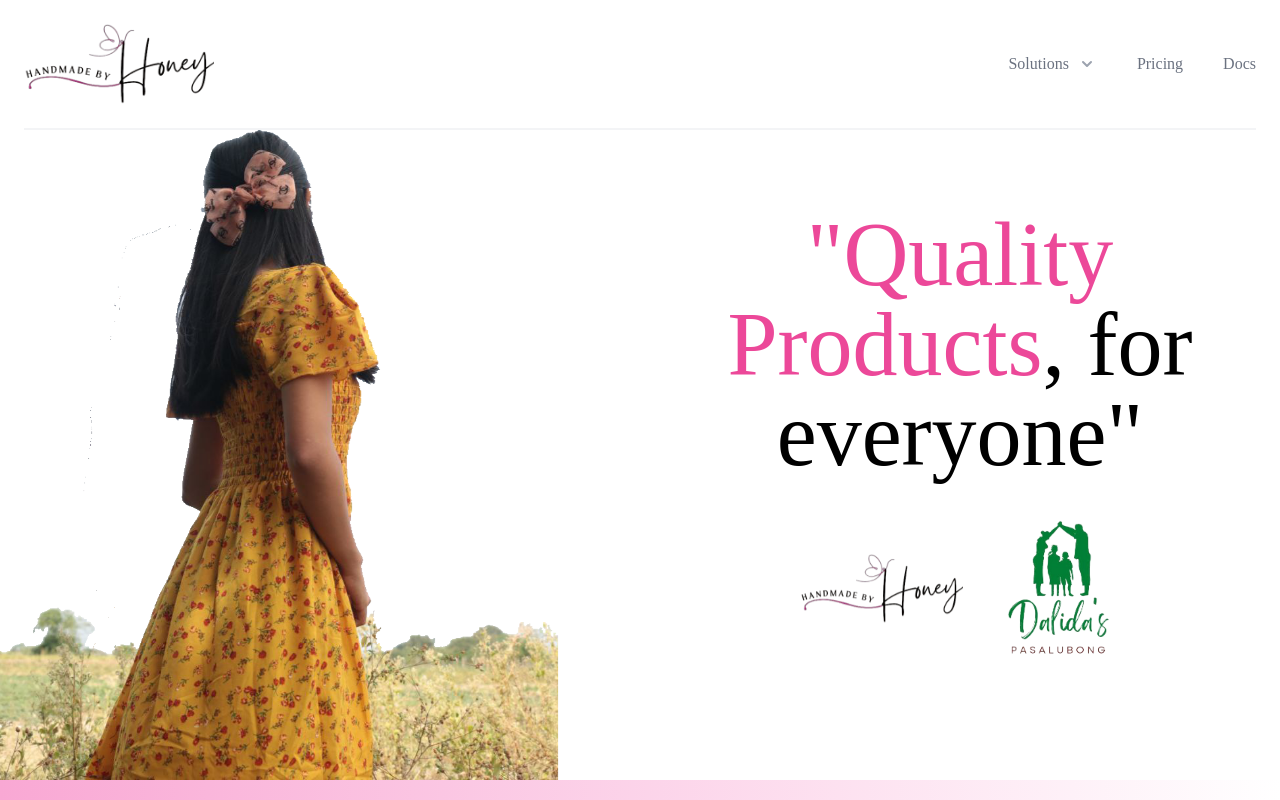
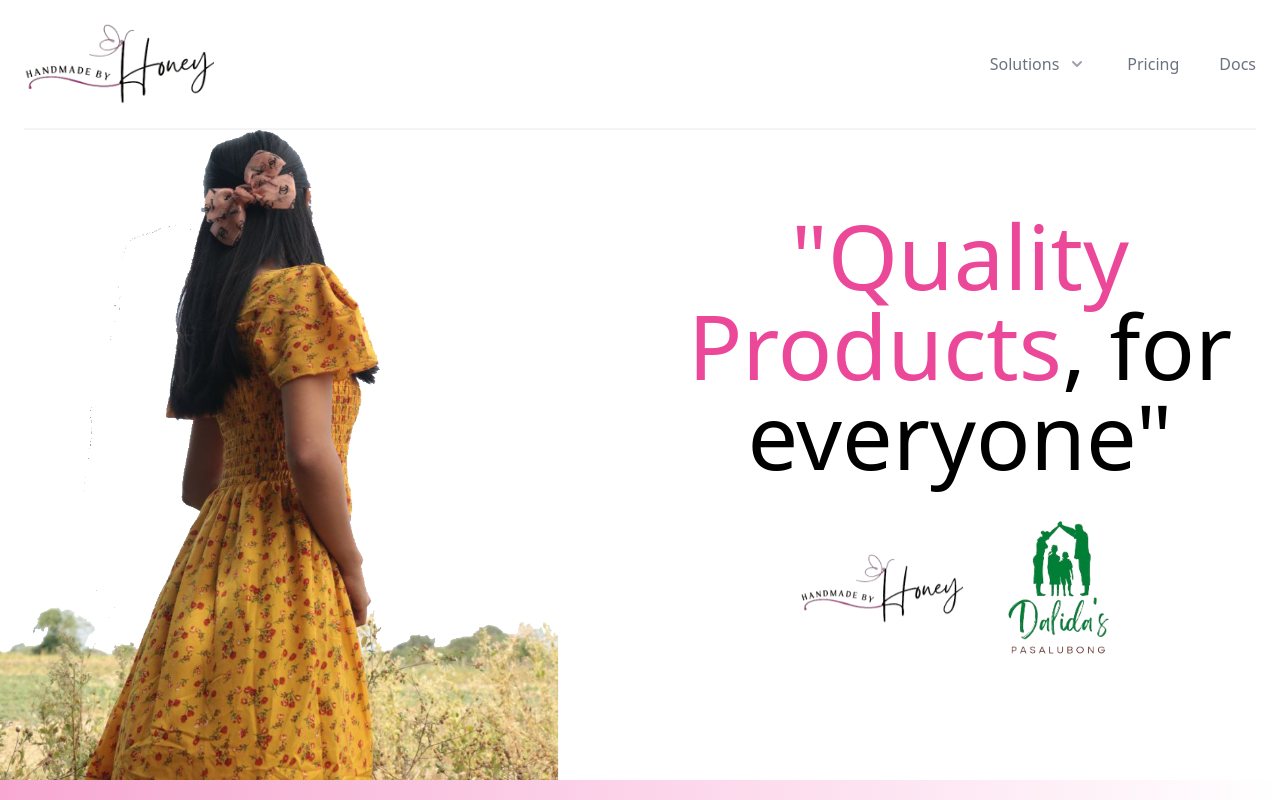
Before and after one commit to james1821/Honey_Shop, a React (Vite) app: page / in a window 1280 px wide. Shown: the top 800 px of the page. Built offline with nearby package versions, Linux system fonts and the light colour scheme.

Commit message:
font changes

```diff
--- a/src/component/Products.jsx
+++ b/src/component/Products.jsx
@@ -4,7 +4,7 @@ import { Fade, Slide } from "../../node_modules/react-awesome-reveal";
 
 export default function Products({header, subtitle, Logo}) {
   return (
-    <div id='Products' className='h-full'>
+    <div id='Products' className='h-full font-mono'>
         <div className='flex flex-col md:flex-row justify-center items-center absolute mt-10'>
 
                 <h1 className='text-center text-5xl md:text-[8rem]  pb-5' >{header}</h1>
--- a/src/index.css
+++ b/src/index.css
@@ -4,7 +4,7 @@
 
 
 @layer base {
-    html {
+    #banner {
       font-family: brush scriopt mt, cursive;
     }
 
```
